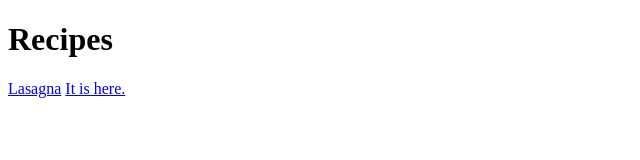
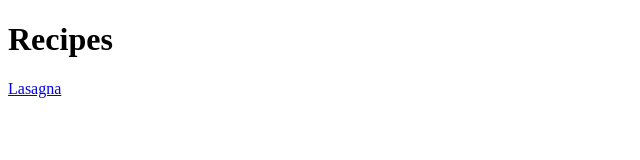
Before and after one commit to Bar-alt/recipes, a plain HTML site: page index.html in a window 1280 px wide. Shown: the full height of the page, 0-640 px from the left. Drawn offline with Linux system fonts and the light colour scheme.

Commit message:
small change

```diff
--- a/index.html
+++ b/index.html
@@ -8,6 +8,5 @@
 <body>
     <h1>Recipes</h1>
     <a href="Italian/lasagna.html">Lasagna</a>
-    <a href="allrecipes.com/recipe/23600/worlds-best-lasagna">It is here.</a>
 </body>
 </html>
```
